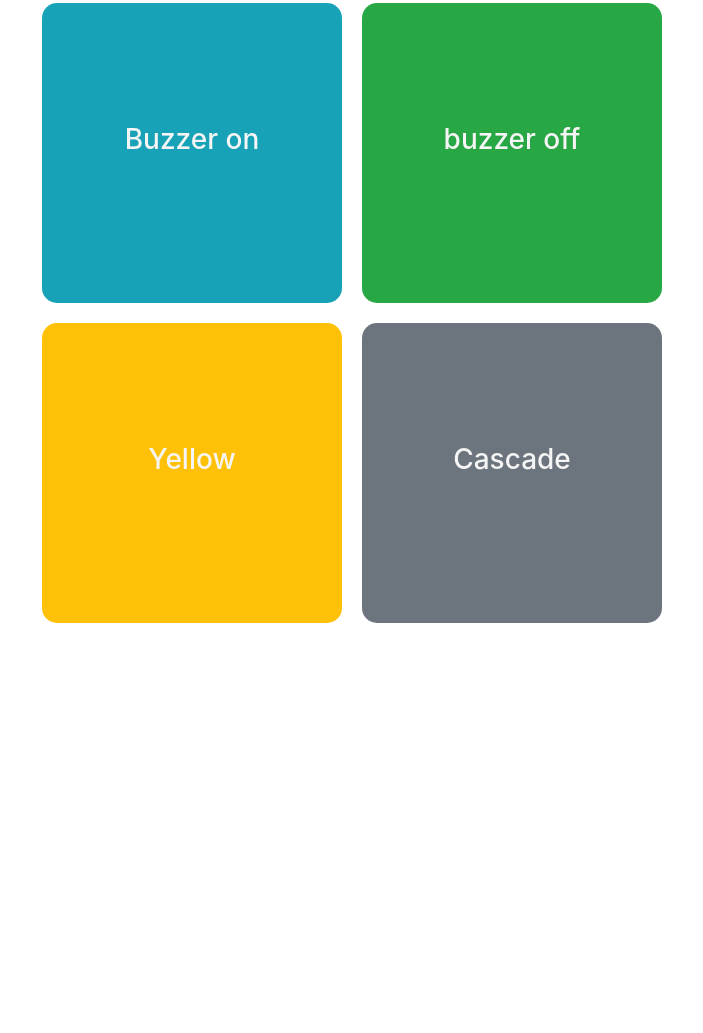
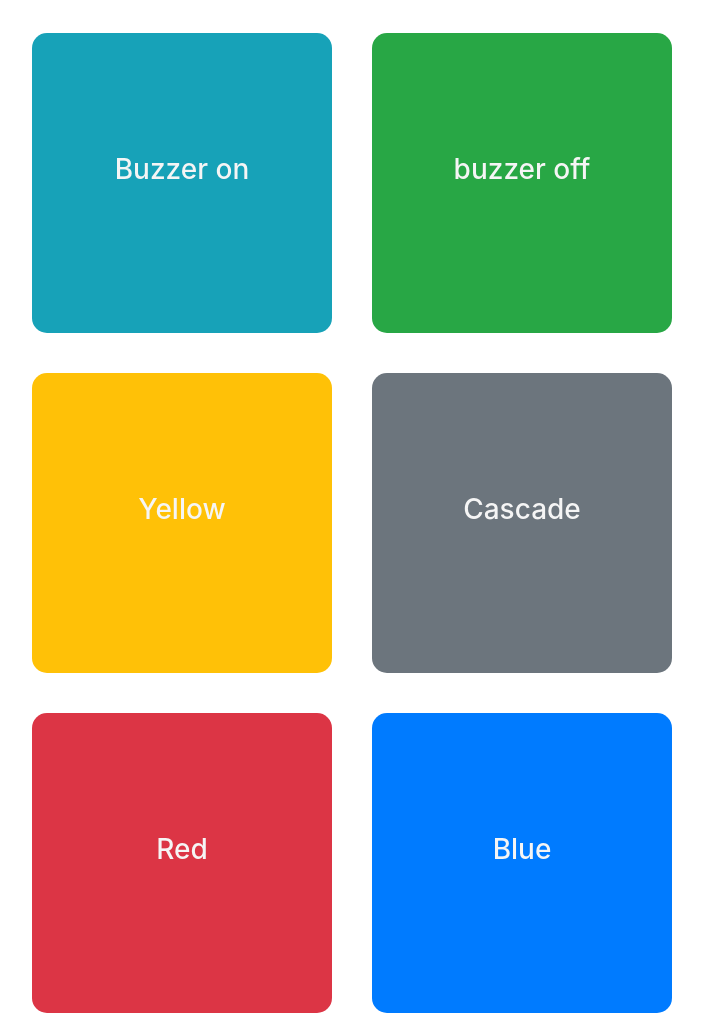
Before and after one commit to kthomas852/rpi-base, a website: page public/index.html in a window 1280 px wide. Shown: the part 373-1406 px from the top of the page, without its empty margins (273-976 px from the left). Before the commit the page ends 1006 px from the top, so only its background shows below. Drawn offline with nearby package versions, Linux system fonts and the light colour scheme.

Commit message:
fixing and adding buttons

```diff
--- a/public/index.html
+++ b/public/index.html
@@ -25,6 +25,10 @@
             <div onclick="yellowLight()" class="button bg-warning col-xs-6"><h3 class="box-text">Yellow</h3></div>
             <div onclick="cascade()" class="button bg-secondary col-xs-6"><h3 class="box-text">Cascade</h3></div>
         </div>
+        <div class="row container justify-content-center">
+            <div onclick="redLight()" class="button bg-danger col-xs-6"><h3 class="box-text">Red</h3></div>
+            <div onclick="blueLight()" class="button bg-primary col-xs-6"><h3 class="box-text">Blue</h3></div>
+        </div>
     </div>
 </body>
 <script type="text/javascript" src="./app.js"></script>
--- a/public/style.css
+++ b/public/style.css
@@ -2,7 +2,7 @@
     width: 300px;
     height: 300px;
     text-align: center;
-    margin: 10px;
+    margin: 20px;
     border-radius: 15px;
 }
 
```
